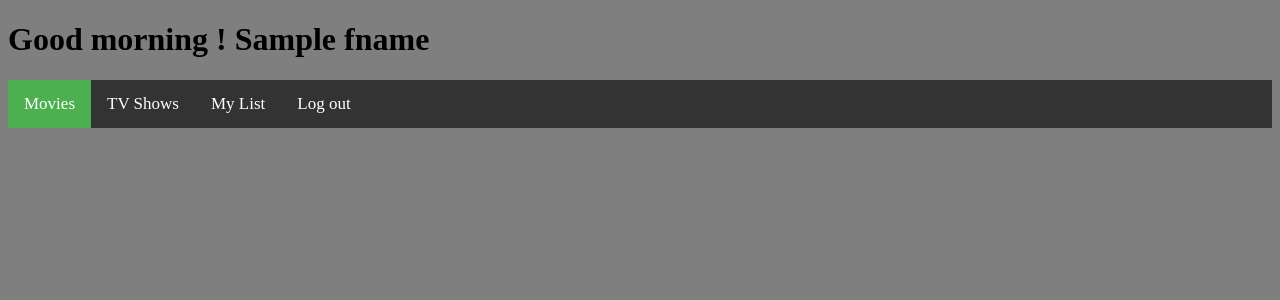
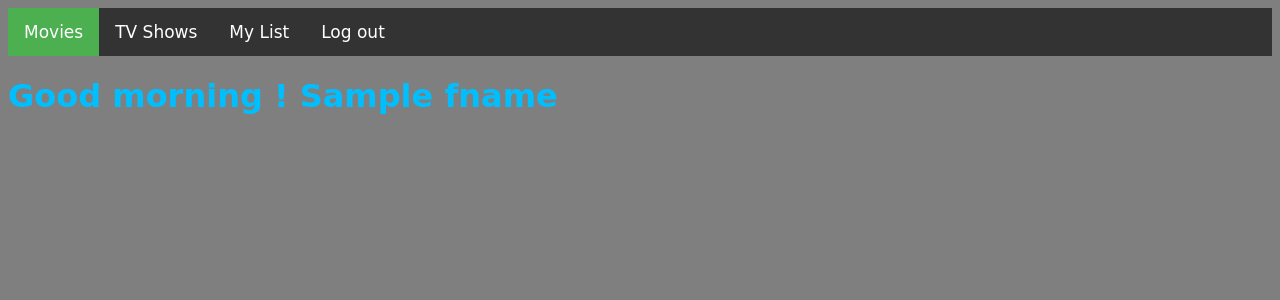
Before and after one commit to jyotsanh/Exopy, a Django app: template movies/templates/movies.html in a window 1280 px wide. Shown: the top 300 px of the page. Run offline with Django 4.2, Linux system fonts and the light colour scheme; the template is opened without the code that fills it: most values are stand-ins (such as "Sample title", 1, 10 or a date in 2020).

Commit message:
log out
user succefully log out

```diff
--- a/accounts/templates/dash.html
+++ b/accounts/templates/dash.html
@@ -29,7 +29,7 @@
             {% endif %}
             <input type="username" placeholder="Username" required name="username">
             <input type="password" placeholder="Password" required name="password">
-            <input type="submit" value="Sign In" required name="submit">
+            <input type="submit" value="Sign In" required name="submit" href="">
             <input type="checkbox">
             <label>
                 Remember me
--- a/accounts/urls.py
+++ b/accounts/urls.py
@@ -6,6 +6,6 @@ app_name = "accounts"
 urlpatterns = [
     path("",views.dash,name="dash"),
     path("register/", views.register, name="register"),
-    path("acc",views.logout,name="logout")
+
     # Add more URL patterns for account-related views
 ]
--- a/movies/static/movies.css
+++ b/movies/static/movies.css
@@ -5,6 +5,7 @@ body {
     background: rgb(0, 0, 0, 0.5);
     background-blend-mode: darken;
 }
+
 
 .navbar {
     background-color: #333;
@@ -29,3 +30,6 @@ body {
     background-color: #4CAF50;
     color: #fff;
 }
+.ko{
+color: #4CAF50;
+}
--- a/movies/templates/movies.html
+++ b/movies/templates/movies.html
@@ -6,16 +6,28 @@
     <title>Movie</title>
     {% load static %}
     <link rel="stylesheet" href="{% static 'movies.css' %}">
+    <style>
+        *{
+    font-family: cursive;
+        }
+        h1{
+        color:deepskyblue
+        }
+    </style>
 
 </head>
 
 <body>
-    <h1>Good morning ! {{ fname }}</h1>
+
     <div class="navbar">
         <a class="active" href="#movies">Movies</a>
         <a href="/series">TV Shows</a>
         <a href="/my-list">My List</a>
-        <a href="/logout/acc">Log out</a>
+        <a href="/logout">Log out</a>
+
+    </div>
+    <div class="ko">
+    <h1>Good morning ! {{ fname }}</h1>
     </div>
 
 </body>
--- a/movies/urls.py
+++ b/movies/urls.py
@@ -5,4 +5,5 @@ from django.contrib.auth.decorators import login_required
 urlpatterns = [
     # Other URL patterns
     path("",views.movies,name="movies"),
+    path("logout/",views.logout,name='logout'),
 ]
--- a/movies/views.py
+++ b/movies/views.py
@@ -3,6 +3,7 @@ from django.contrib.auth.models import User
 from django.shortcuts import render,redirect
 from django.contrib.auth.decorators import login_required
 from django.contrib import messages
+from django.contrib.auth import logout
 
 @login_required
 def movies(request):
@@ -20,3 +21,8 @@ def movies(request):
 
             messages.error(request,"Please provide a valid username and password")
             return redirect('accounts:dash')
+
+def logout(request):
+
+    logout(request)
+    return redirect("accounts:dash")
```
Also changed, not shown: accounts/views.py (+5 -6 lines), db.sqlite3.
